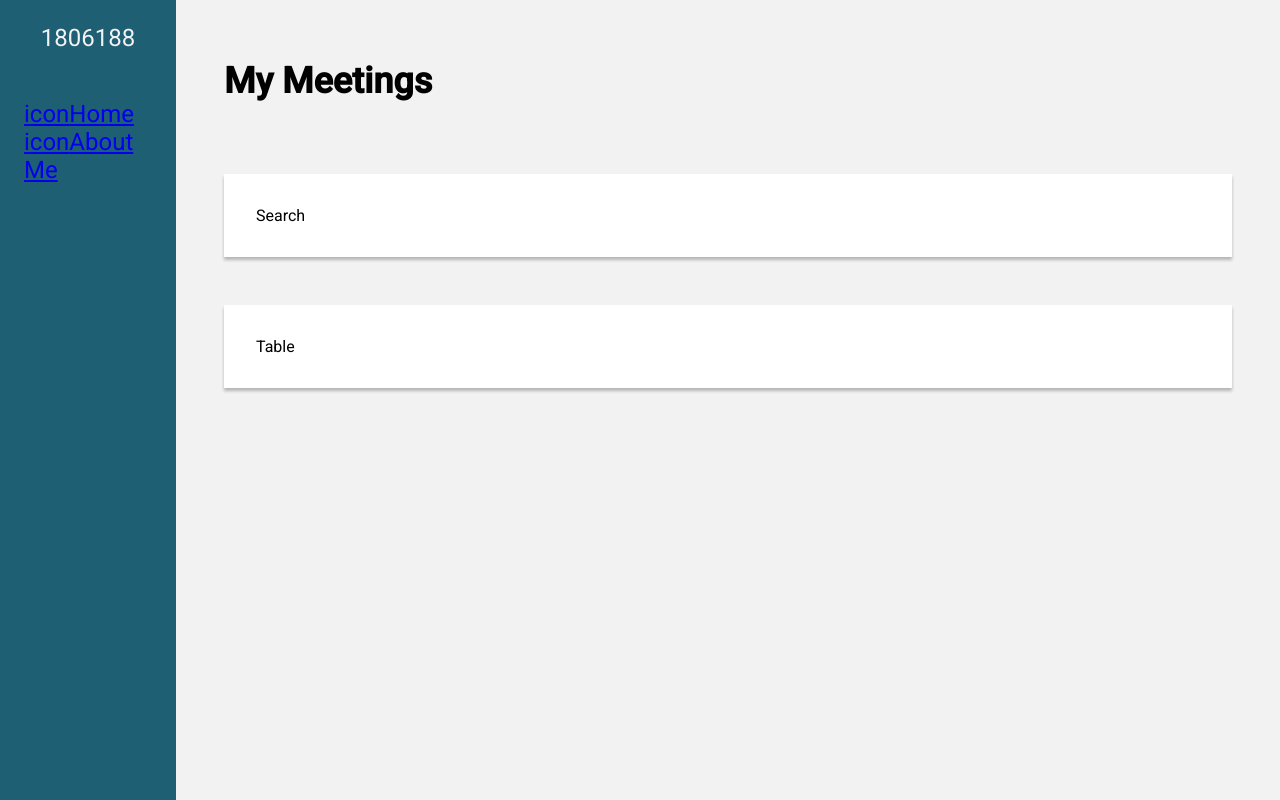
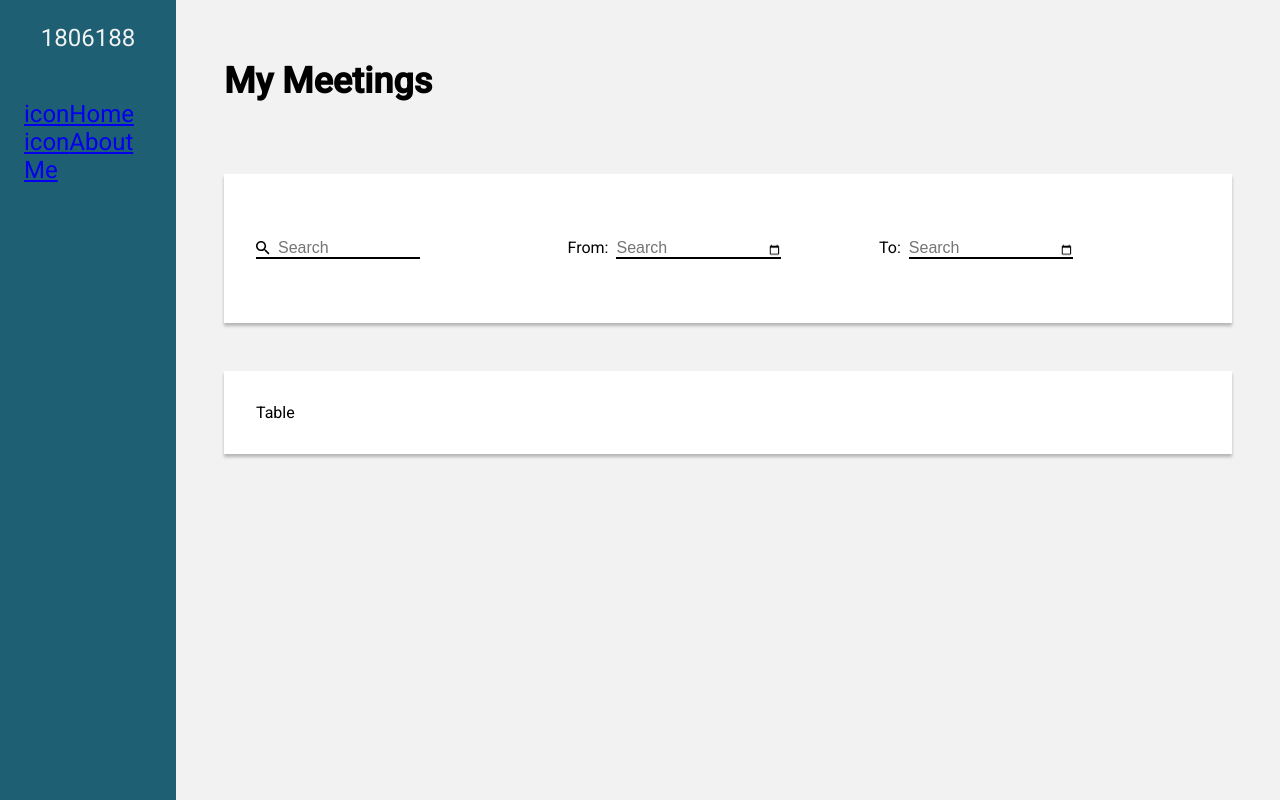
Before and after one commit to eElec/ChaosNative-Hackathon, a React (Create React App) app in the folder client/: page /home in a window 1280 px wide. Built offline with nearby package versions, Linux system fonts and the light colour scheme.

Commit message:
feat(meeting): added forms

```diff
--- /dev/null
+++ b/client/src/assets/css/Form.module.css
@@ -0,0 +1,36 @@
+.form {
+	align-items: flex-end;
+}
+
+.form input {
+	padding: 0px;
+	border: 0px;
+	border-bottom: 2px solid #000;
+  min-width: 8ch;
+  max-width: 16ch;
+
+  font-size: 16px;
+}
+
+.form input:focus {
+	padding: 0px;
+	border: 0px;
+	border-bottom: 2px solid #000;
+	outline: unset;
+}
+
+.label {
+  padding-bottom: 2px;
+	margin-right: 0.5em;
+}
+
+.preIcon {
+	max-width: 14px;
+	padding-right: 0.5em;
+	border-bottom: 2px solid #000;
+}
+.postIcon {
+	max-width: 14px;
+	padding-left: 0.5em;
+	border-bottom: 2px solid #000;
+}
--- /dev/null
+++ b/client/src/utils/components/Form.js
@@ -0,0 +1,29 @@
+import React from 'react';
+
+import styles from '@assets/css/Form.module.css';
+
+const Form = ({
+	placeholder,
+	handleChange,
+	value,
+	label,
+	PreIcon,
+	PostIcon,
+	width,
+}) => {
+	return (
+		<div className={styles.form}>
+			{label ? <span className={styles.label}>{label}: </span> : <></>}
+			{PreIcon ? <PreIcon className={styles.preIcon} /> : <></>}
+			<input
+				style={{ width: `${width}ch` }}
+				value={value}
+				placeholder={placeholder}
+				onChange={handleChange}
+			/>
+			{PostIcon ? <PostIcon className={styles.postIcon} /> : <></>}
+		</div>
+	);
+};
+
+export default Form;
--- /dev/null
+++ b/client/src/views/ManageMeeting/components/DateFilter.js
@@ -0,0 +1,26 @@
+import React from 'react';
+
+import Form from '@utils/components/Form';
+import { ReactComponent as Calendar } from '@assets/icons/calendar.svg';
+
+const DateFilter = ({ label }) => {
+	const [filterDate, setDate] = React.useState('');
+
+	const handleChange = (e) => {
+		setDate(e.target.value);
+	};
+
+	return (
+		<div>
+			<Form
+				value={filterDate}
+				placeholder='Search'
+				onChange={handleChange}
+				label={label}
+				PostIcon={Calendar}
+			/>
+		</div>
+	);
+};
+
+export default DateFilter;
--- a/client/src/views/ManageMeeting/components/Filter.js
+++ b/client/src/views/ManageMeeting/components/Filter.js
@@ -1,11 +1,16 @@
 import React from 'react';
 
 import styles from '../styles/ManageMeeting.module.css'
+import DateFilter from './DateFilter';
+
+import Search from './Search';
 
 const Filter = ()=> {
   return(
-    <div className={styles}>
-      <div>Search</div>
+    <div className={styles.filter}>
+      <div><Search /></div>
+      <div><DateFilter label='From'/></div>
+      <div><DateFilter label='To'/></div>
     </div>
   )
 }
--- /dev/null
+++ b/client/src/views/ManageMeeting/components/Search.js
@@ -0,0 +1,24 @@
+import React from 'react';
+
+import Form from '@utils/components/Form';
+import { ReactComponent as SearchIcon } from '@assets/icons/search.svg';
+
+const Search = () => {
+	const [searchTerm, setTerm] = React.useState('');
+
+	const handleChange = (e) => {
+		setTerm(e.target.value);
+	};
+
+	return (
+		<Form
+			type='text'
+			value={searchTerm}
+			placeholder='Search'
+			handleChange={handleChange}
+			PreIcon={SearchIcon}
+		/>
+	);
+};
+
+export default Search;
--- a/client/src/views/ManageMeeting/styles/ManageMeeting.module.css
+++ b/client/src/views/ManageMeeting/styles/ManageMeeting.module.css
@@ -14,7 +14,7 @@
   flex-direction: row;
 }
 
-.filter .filterItem{
+.filter div{
   display: flex;
   flex: 0.33 1;
 }
```
Also changed, not shown: client/src/assets/icons/calendar.svg (added), client/src/assets/icons/search.svg (added).
